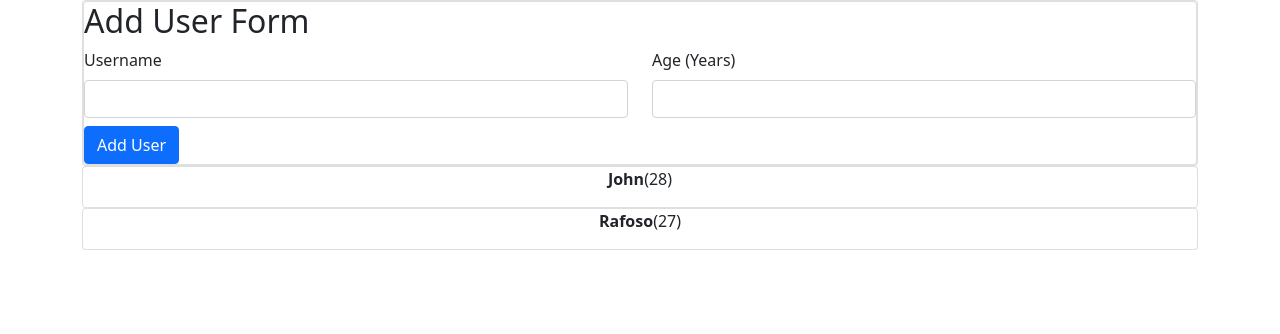
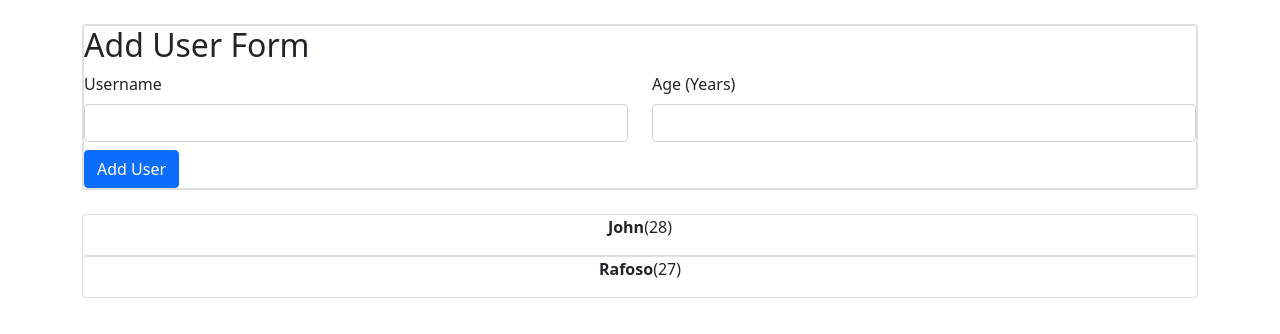
Before and after one commit to wilkesilvaj/react-user-management, a React (Create React App) app in the folder user-management-app/: page / in a window 1280 px wide. Shown: the top 334 px of the page. Built offline with nearby package versions, Linux system fonts and the light colour scheme.

Commit message:
Further styled the App component

```diff
--- a/user-management-app/src/App.js
+++ b/user-management-app/src/App.js
@@ -11,10 +11,10 @@ const userList = [
 function App() {
   return (
     <div className="App container-fluid">
-      <div className='container'>
+      <div className='container my-4'>
         <NewUser />
       </div>
-      <div className='container'>
+      <div className='container my-4'>
         <UserList  users={userList} />
       </div>
     </div>
```
